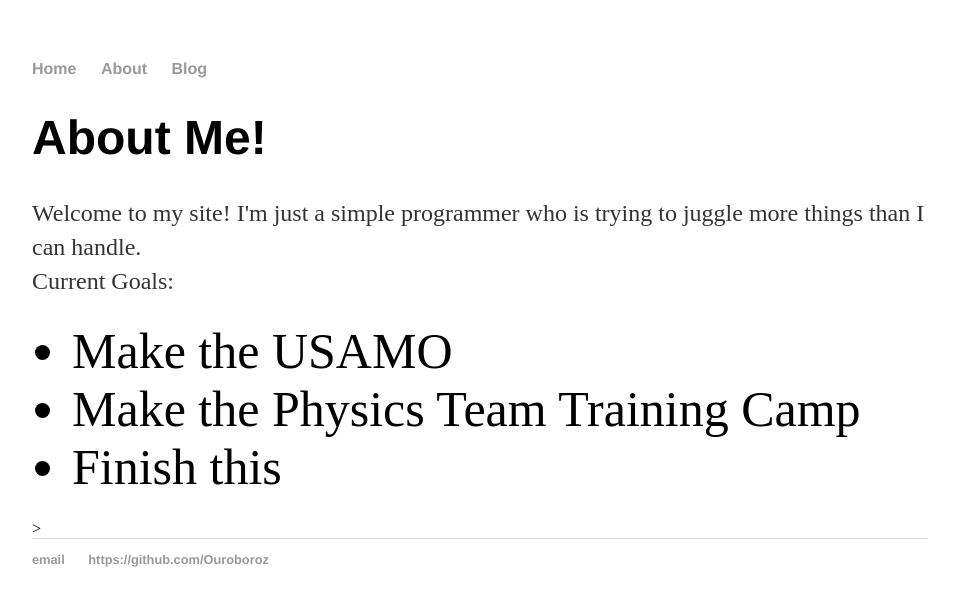
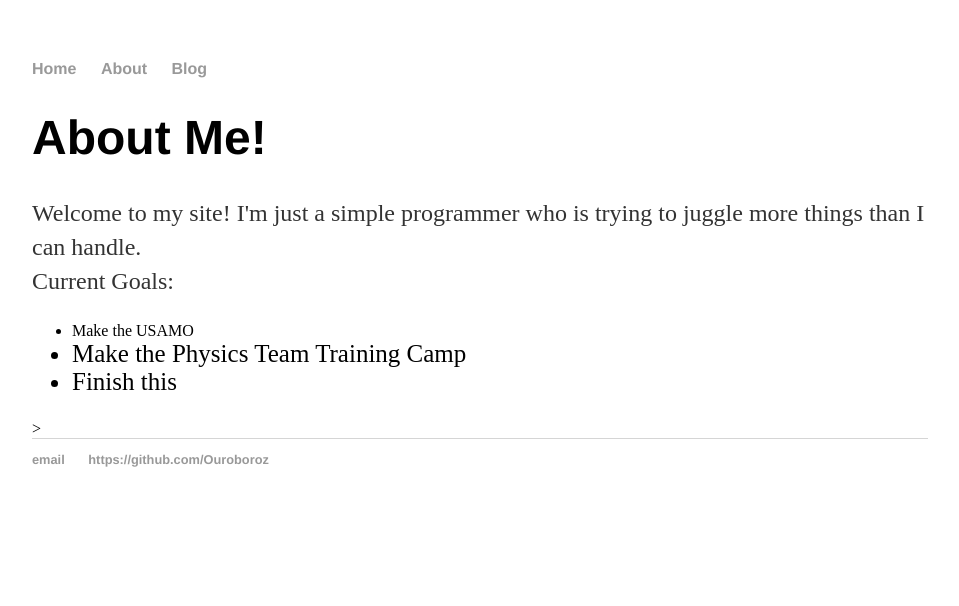
Before and after one commit to Ouroboroz/ouroboroz.github.io, a Jekyll site: the page built from about/index.html, in a window 1280 px wide. Shown: the top 606 px of the page, without its empty margins (160-1119 px from the left). Built offline with Jekyll 4.4.1, drawn with Linux system fonts in a browser that asks for light colours.

Commit message:
Updated about

```diff
--- a/about/index.html
+++ b/about/index.html
@@ -11,9 +11,9 @@ I'm just a simple programmer who is trying to juggle more things than I can hand
 <br>
 Current Goals:
 <ul>
-	<li style="font-size:50px";>Make the USAMO</li>
-	<li style="font-size:50px";>Make the Physics Team Training Camp</li>
-	<li style="font-size:50px";>Finish this</li>
+	<li style="font-size:25";>Make the USAMO</li>
+	<li style="font-size:25px";>Make the Physics Team Training Camp</li>
+	<li style="font-size:25px";>Finish this</li>
 </ul>
 	</p>
 </head>>
```
